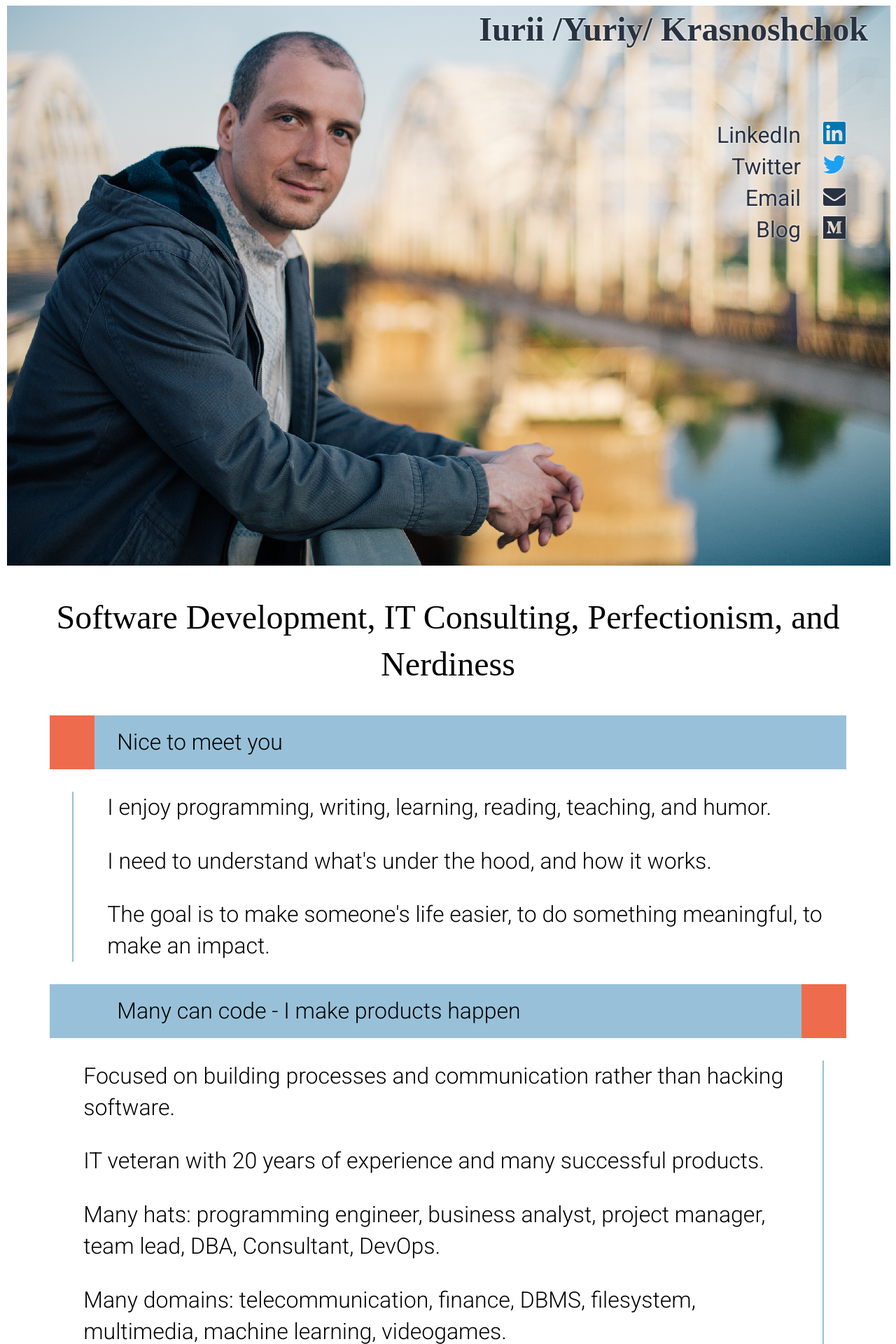
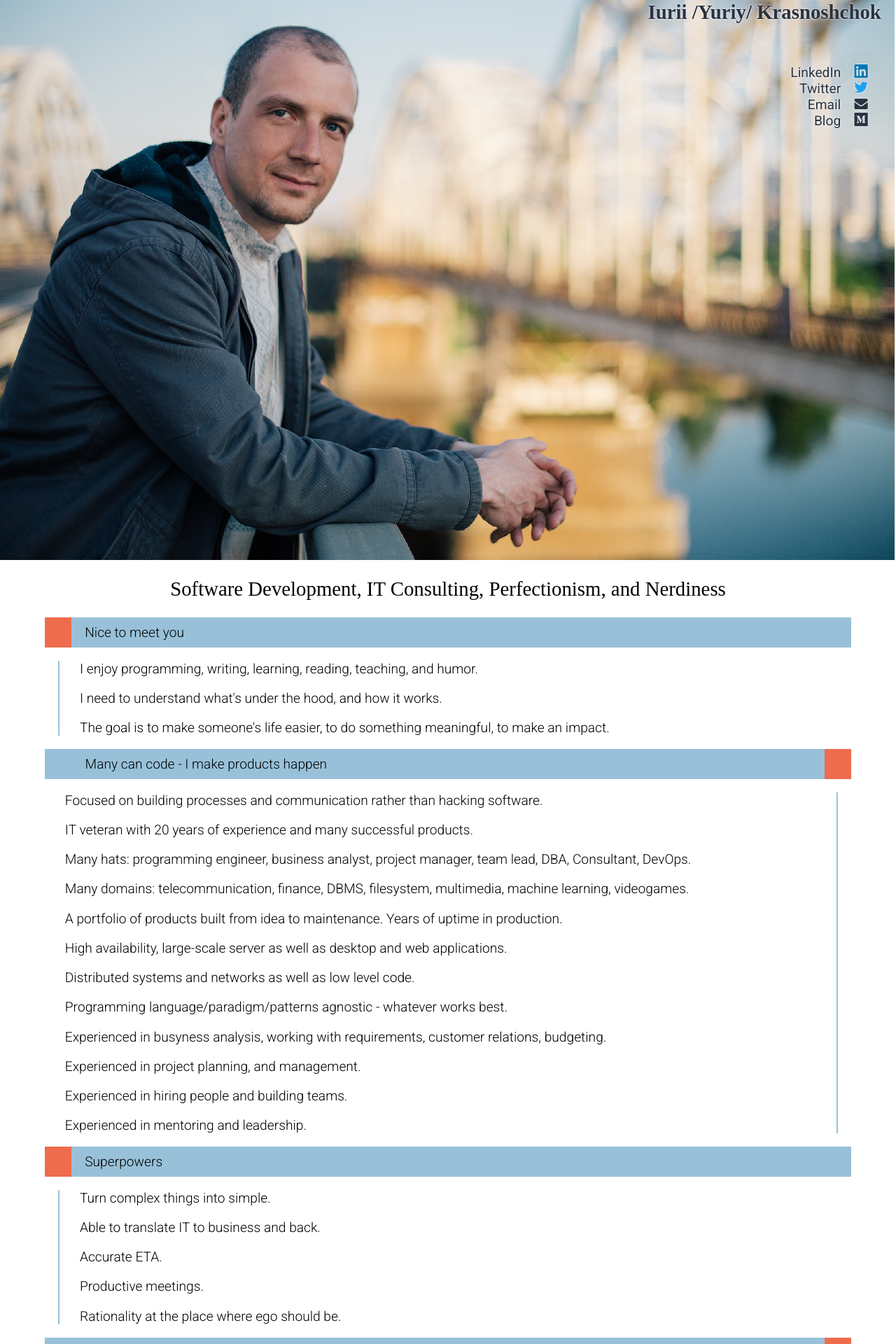
Before and after one commit to aka-rider/iurii.net, a Jekyll site: the page built from index.html, in a window 1280 px wide. Shown: the top 1920 px of the page at 70% size. Built offline with Jekyll 4.4.1, drawn with Linux system fonts in a browser that asks for light colours; some web fonts are replaced; some of the changed text lies outside the part shown.

Commit message:
Removed nasty white borders around top image; Added more superpowers; Smaller fonts

```diff
--- a/_sass/custom-styles.scss
+++ b/_sass/custom-styles.scss
@@ -8,12 +8,13 @@ html {
 }
 
 body {
-    font-size: 2em;
-    line-height: 1.4;
+    font-size: 1.2em;
+    line-height: 1.2;
     font-weight: 300;
     font-family: 'Roboto';
     text-shadow: none;
-    min-height: 100%;
+    margin: 0;
+    width: 100%;
 }
 
 a {
@@ -21,19 +22,17 @@ a {
     color: rgb(5, 15, 49);
 }
 
-article {
-    display: flex;
-    flex-direction: column;
-    align-items: center;
-}
-
-.bigphoto {
+nav {
+    min-height: 800px;
     background-image: url("/assets/img/iurii-1280x800.png");
-    min-height: 800px;
     background-size: cover;
     background-repeat: no-repeat;
     text-align: right;
     padding-right: 1em;
+    position: relative;
+    top: 0px;
+    left: -2px;
+    right: 2px;
 }
 
 ul.contacts {
@@ -59,6 +58,7 @@ h1 {
     color: #293241;
     text-shadow: 0px 0px 3px white;
     margin: 0;
+    padding: 0;
 }
 
 h2 {
@@ -67,8 +67,15 @@ h2 {
     text-align: center;
 }
 
+article {
+    display: flex;
+    flex-direction: column;
+    align-items: center;
+}
+
 section {
     width: 90%;
+    max-width: 1200px;
     text-align: left;
 }
 
@@ -125,26 +132,22 @@ footer>a {
 
 
 @media only screen and (min-width: 1600px) and (min-height: 1300px) {
-    .bigphoto {
+    nav {
         min-height: 1100px;
     }
 }
 
 @media only screen and (max-width: 940px) {
-    body {
-        font-size: 1.3em;
-        line-height: 1.2;
-    }
     h1 {
         font-size: 1.3em;
     }
-    .bigphoto {
+    nav {
         min-height: 500px;
     }
 }
 
 @media only screen and (max-width: 640px) {
-    .bigphoto {
+    nav {
         background-image: url("/assets/img/iurii-640x500.png");
         min-height: 500px;
     }
@@ -153,14 +156,13 @@ footer>a {
 @media only screen and (max-width: 460px) {
     body {
         font-size: 1em;
-        line-height: 1.2;
     }
     h1 {
         font-size: 1.3em;
         margin: 0;
         padding: 0;
     }
-    .bigphoto {
+    nav {
         background-image: url("/assets/img/iurii-460x500.png");
         min-height: 460px;
     }
--- a/index.html
+++ b/index.html
@@ -2,8 +2,7 @@
 layout: barebone
 ---
 
-<header>
-    <nav class="bigphoto">
+<nav>
     <h1>Iurii /Yuriy/ Krasnoshchok</h1>
     <ul class="contacts">
         <li><a href="https://www.linkedin.com/in/iuriik/" target="_blank">LinkedIn<span
@@ -15,9 +14,10 @@ layout: barebone
         </li>
     </ul>
 </nav>
+<article>
+    <header>
         <h2>Software Development, IT Consulting, Perfectionism, and Nerdiness</h2>
     </header>
-<article>
     <section class="left">
         <header>Nice to meet you</header>
         <main>
@@ -47,12 +47,13 @@ layout: barebone
     </section>
     <section class="left">
         <header>Superpowers</header>
-        <ul>
-            <li>Turn complex things into simple</li>
-            <li>Have productive meetings</li>
-            <li>Accurate ETA</li>
-        </ul>
-
+        <main>
+            <p>Turn complex things into simple.</p>
+            <p>Able to translate IT to business and back.</p>
+            <p>Accurate ETA.</p>
+            <p>Productive meetings.</p>
+            <p>Rationality at the place where ego should be.</p>
+        </main>
     </section>
 
     <section class="right">
@@ -75,8 +76,8 @@ layout: barebone
         <li><a href="https://github.com/aka-rider" target="_blank"><span class="icon-github"></span>Fork me on
                 GitHub</a></li>
     </ul>
-    <p><a href="https://cachelot.io"><img src="https://cachelot.io/favicon.ico" width="32" height="32" />
-            Check out Cachelot - C/C++ cache library and memcached server</a></p>
+    <p><a href="https://cachelot.io"><img src="https://cachelot.io/favicon32x32.png" /> Check out Cachelot - C/C++ cache
+            library and memcached server</a></p>
 
 </article>
 <footer>
```
Lines whose indentation alone changed are shown as unchanged.
